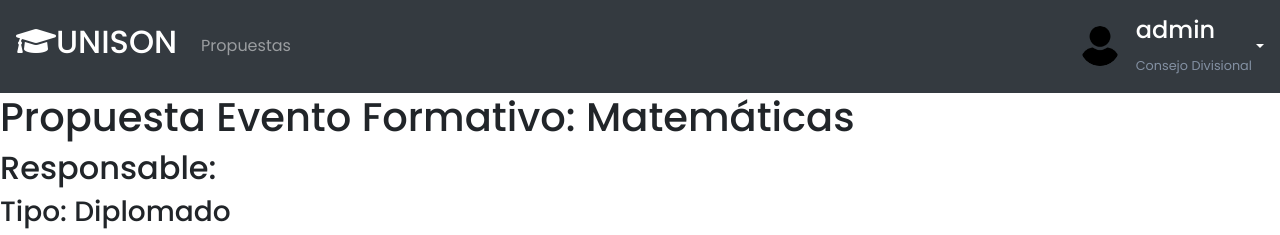
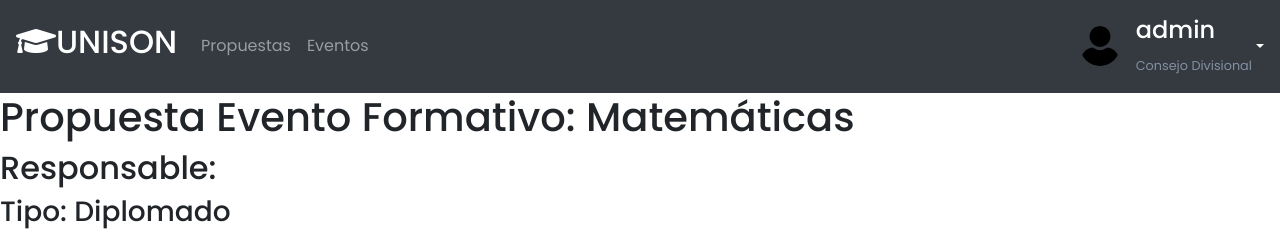
Before and after one commit to JosephLeyva/Sistema-de-Gestion-de-Eventos-Formativos-UNISON, a Django app: template cursos_unison/eventos/templates/Propuesta.html in a window 1280 px wide. Shown: the top 235 px of the page. Run offline with Django 3.2, Linux system fonts and the light colour scheme; the template is opened without the code that fills it: values that come from a table or form of the project are taken from there, others are empty; a user stored in the database is signed in; data comes from the database, SQL or seed files in the repository; parts of the project's set-up code (start-up, migrations or seed data) failed here and were passed over; some libraries are stand-ins or nearby versions.

Commit message:
Update navbar.html

```diff
--- a/cursos_unison/eventos/templates/navbar.html
+++ b/cursos_unison/eventos/templates/navbar.html
@@ -6,12 +6,18 @@
             <li class="nav-item">
                 <a class="nav-link" href="{% url 'AllPropuestas' %}">Propuestas</a>
             </li>
+            <li class="nav-item">
+                <a class="nav-link" href="{% url 'AllEventos' %}">Eventos</a>
+            </li>
         </ul>
         {% endif %}
         {% if request.user.rol == 'RESPONSABLE' %}
         <ul class="navbar-nav mr-auto">
             <li class="nav-item">
                 <a class="nav-link" href="{% url 'PropuestasEventosFormativos' %}">Tus Propuestas</a>
+            </li>
+            <li class="nav-item">
+                <a class="nav-link" href="{% url 'AllEventos' %}">Eventos</a>
             </li>
         </ul>
         {% endif %}
```
